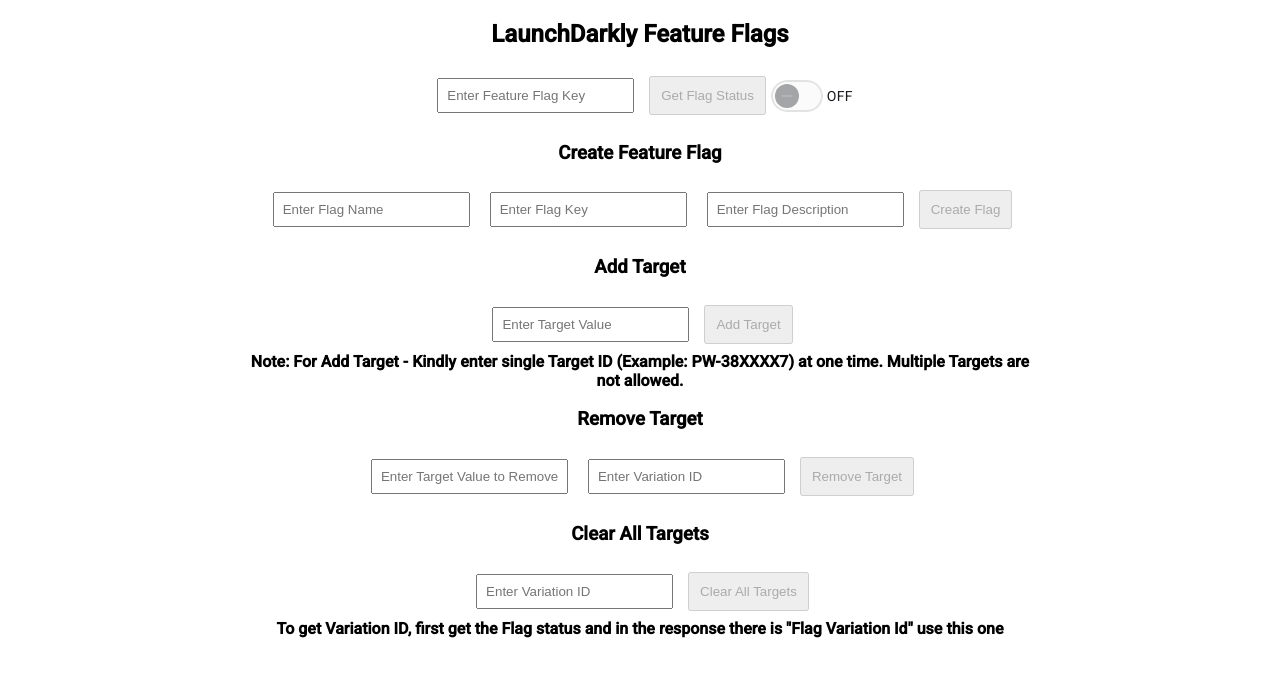
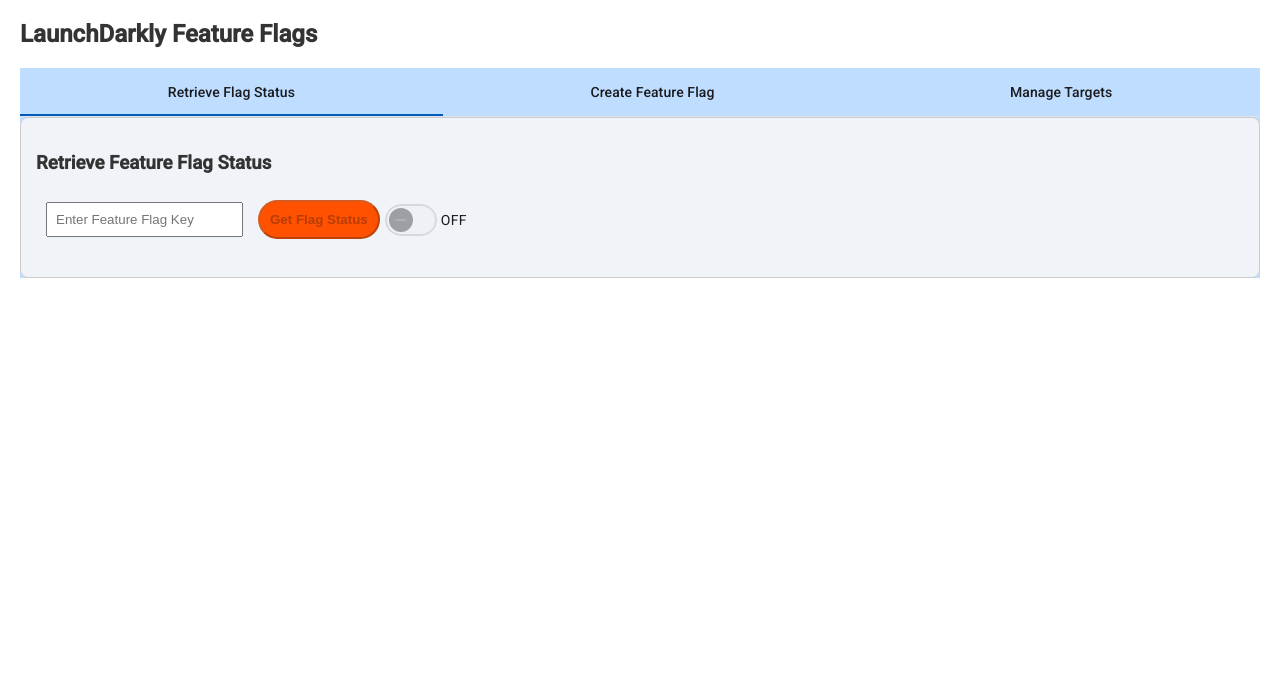
Before and after one commit to omohanteja/launchdarkly-dashboard, an Angular app: page / in a window 1280 px wide. Shown: the top 676 px of the page. Built offline with nearby package versions, Linux system fonts and the light colour scheme.

Commit message:
Styling changes

```diff
--- a/src/app/app.module.ts
+++ b/src/app/app.module.ts
@@ -6,10 +6,11 @@
 import { LaunchdarklyService } from './launchdarkly.service';
 import { FeatureFlagsComponent } from './feature-flags/feature-flags.component';
 import { MatSlideToggleModule } from '@angular/material/slide-toggle';
+import { MatTab, MatTabGroup } from '@angular/material/tabs';
 
 @NgModule({
   declarations: [AppComponent, FeatureFlagsComponent],
-  imports: [BrowserModule, HttpClientModule, FormsModule, MatSlideToggleModule],
+  imports: [BrowserModule, HttpClientModule, FormsModule, MatSlideToggleModule, MatTabGroup, MatTab],
   providers: [LaunchdarklyService],
   bootstrap: [AppComponent],
 })
--- a/src/app/feature-flags/feature-flags.component.css
+++ b/src/app/feature-flags/feature-flags.component.css
@@ -1,29 +1,84 @@
-.container {
-    max-width: 800px;
-    margin: auto;
-    text-align: center;
+  .custom-tab-group {
+    background-color: #007bff41; /* Set the tab background color */
+    color: white;
   }
+
+  .container {
+    margin: 20px;
+  }
+  .mat-tab-label {
+    background-color: #1277e3e2; /* Unselected tab background color */
+    color: white; /* Unselected tab text color */
+    padding: 10px;
+    border-radius: 4px;
+    margin-right: 4px;
+  }
+
+  /* Style for the active (selected) tab */
+  .mat-tab-label-active {
+    background-color: #0056b3; /* Selected tab background color */
+    color: #f9f9f9; /* Selected tab text color */
+    font-weight: bold;
+    box-shadow: 0px 4px 6px rgba(0, 0, 0, 0.2); /* Optional: Add shadow for emphasis */
+    border: 2px solid #003f7f; /* Optional: Add border for selected tab */
+  }
+
+  /* Optional: Add hover effects to tabs */
+  .mat-tab-label:hover {
+    background-color: #0066cc; /* Slightly darker shade on hover */
+    cursor: pointer;
+  }
+
+  .tab-content {
+    padding: 15px;
+    background-color: #f0f4f8;
+    border: 1px solid #ccc;
+    border-radius: 8px;
+  }
+
+  .input-group {
+    margin-bottom: 15px;
+  }
+
   input {
     margin: 10px;
     padding: 8px;
   }
   button {
     margin: 5px;
+    border-radius: 25px;
     padding: 10px;
     cursor: pointer;
-  }
-  table {
-    font-family: arial, sans-serif;
-    border-collapse: collapse;
-    width: 100%;
+    font-weight: bold;
+    background-color: #ff5100;
   }
 
-  td, th {
-    border: 1px solid #dddddd;
-    text-align: left;
-    padding: 8px;
+  table {
+    width: 100%;
+    border-collapse: collapse;
+    margin-top: 15px;
+    background-color: #ffffff;
   }
 
-  tr:nth-child(odd) {
-    background-color: #dddddd;
+  table, th, td {
+    border: 1px solid #0f0101;
   }
+  table, th, td {
+    border: 1px solid #ccc; /* Light gray border for clarity */
+  }
+
+  th {
+    background-color: #007bff; /* Header background color (blue) */
+    color: white; /* Header text color (white) */
+    padding: 10px; /* Padding for better spacing */
+  }
+
+  td {
+    background-color: #f9f9f9; /* Light gray for table cells */
+    color: #333; /* Text color for content */
+    padding: 8px; /* Padding for better readability */
+  }
+
+  h2, h3, h4 {
+    color: #333;
+  }
--- a/src/app/feature-flags/feature-flags.component.html
+++ b/src/app/feature-flags/feature-flags.component.html
@@ -1,66 +1,105 @@
 <div class="container">
   <h2>LaunchDarkly Feature Flags</h2>
+
+  <!-- Tab Group -->
+  <mat-tab-group  mat-stretch-tabs class="custom-tab-group">
+
+    <!-- Tab 1: Retrieve Flag Status -->
+    <mat-tab label="Retrieve Flag Status">
+      <div class="tab-content">
+        <h3>Retrieve Feature Flag Status</h3>
+        <div class="input-group">
           <input [(ngModel)]="featureFlagKey" placeholder="Enter Feature Flag Key" required />
           <button (click)="getFlagStatus()" [disabled]="!featureFlagKey">Get Flag Status</button>
-    <label>
+
         <mat-slide-toggle
           [disabled]="!featureFlagKey"
           [(ngModel)]="isFlagEnabled"
           (change)="toggleFlag()">
           {{ isFlagEnabled ? 'ON' : 'OFF' }}
         </mat-slide-toggle>
-        <!-- <input type="checkbox" [disabled]="!featureFlagKey" [(ngModel)]="isFlagEnabled" (change)="toggleFlag()" /> Toggle Flag(If checked means Flag is ON) -->
-    </label>
-
-    <!-- <button (click)="deleteFeatureFlag()" [disabled]="!featureFlagKey">Delete Flag</button> -->
+      </div>
         <div *ngIf="flagStatus">
-
+          <h4>Flag Details:</h4>
           <table>
+            <thead>
               <tr>
                 <th>Flag Key</th>
-              <th>Flag Status</th>
+                <th>Test Envitonment - Flag Status</th>
                 <th>Flag Variation Id</th>
-              <th>Targets</th>
+                <th>Test Envitonment- Targets</th>
+                <th>PROD Envitonment - Flag Status</th>
+                <th>PROD Envitonment- Targets</th>
               </tr>
+            </thead>
+            <tbody>
               <tr>
-              <td>{{ flagStatus.key}} </td>
-              <td>{{ flagStatus.environments.test.on == true ? 'ON' : 'OFF'}}</td>
-              <td>{{ flagStatus.variations[0]._id}}</td>
-              <td><div *ngFor="let item of flagStatus.environments.test.targets">
+                <td>{{ flagStatus.key }}</td>
+                <td>{{ flagStatus.environments.test.on ? 'ON' : 'OFF' }}</td>
+                <td>{{ flagStatus.variations[0]._id }}</td>
+                <td>
+                  <div *ngFor="let item of flagStatus.environments.test.targets">
                     <div *ngFor="let person of item.values">
-                    <span>{{person}}</span>
+                      <span>{{ person }}</span>
+                    </div>
+                  </div>
+                </td>
+                <td>{{ flagStatus.environments.production.on ? 'ON' : 'OFF' }}</td>
+                <td>
+                  <div *ngFor="let item of flagStatus.environments.production.targets">
+                    <div *ngFor="let person of item.values">
+                      <span>{{ person }}</span><br>
                     </div>
                   </div>
                 </td>
               </tr>
+            </tbody>
           </table>
         </div>
+        <h3 *ngIf="flagStatus == false">Flag Not Created yet!!! Kindly create the flag.</h3>
+      </div>
+    </mat-tab>
 
-    <p *ngIf="flagStatus == false">Flag Not Created yet!!! Kindly create the flag.</p>
-
-    <h3>Create Feature Flag</h3>
+    <!-- Tab 2: Create Feature Flag -->
+    <mat-tab label="Create Feature Flag">
+      <div class="tab-content">
+        <h3>Create a New Feature Flag</h3>
+        <div class="input-group">
           <input [(ngModel)]="newFlagData.name" placeholder="Enter Flag Name" required />
           <input [(ngModel)]="newFlagData.key" placeholder="Enter Flag Key" required />
           <input [(ngModel)]="newFlagData.description" placeholder="Enter Flag Description" required />
           <button (click)="createFeatureFlag()" [disabled]="!newFlagData.name || !newFlagData.key || !newFlagData.description">Create Flag</button>
+        </div>
+      </div>
+    </mat-tab>
 
-    <h3>Add Target</h3>
+    <!-- Tab 3: Manage Targets -->
+    <mat-tab label="Manage Targets">
+      <div class="tab-content">
+        <h3>Manage Targets</h3>
+
+        <h4>Add Target</h4>
+        <div class="input-group">
           <input [(ngModel)]="targetData.values[0]" placeholder="Enter Target Value" required />
-    <button (click)="addTargetToFlag()" [disabled]="!targetData.values[0] || !featureFlagKey">Add Target</button><br>
-    <b>Note: For Add Target - Kindly enter single Target ID (Example: PW-38XXXX7) at one time. Multiple Targets are not allowed.</b>
+          <button (click)="addTargetToFlag()" [disabled]="!targetData.values[0] || !featureFlagKey">Add Target</button>
+        </div>
+        <h4>Note: Enter a single Target ID (e.g., PW-38XXXX7) at one time. Multiple Targets are not allowed.</h4>
 
-    <br>
-
-    <h3>Remove Target</h3>
+        <h4>Remove Target</h4>
+        <div class="input-group">
           <input [(ngModel)]="removeTargetValues[0]" placeholder="Enter Target Value to Remove" required />
           <input [(ngModel)]="removeTargetVariationId" placeholder="Enter Variation ID" required />
           <button (click)="removeTarget()" [disabled]="!featureFlagKey || !removeTargetValues[0] || !removeTargetVariationId">Remove Target</button>
+        </div>
 
-    <h3>Clear All Targets</h3>
+        <h4>Clear All Targets</h4>
+        <div class="input-group">
           <input [(ngModel)]="variationId" placeholder="Enter Variation ID" required />
           <button (click)="clearAllTargets()" [disabled]="!featureFlagKey || !variationId">Clear All Targets</button>
-    <div><b>To get Variation ID, first get the Flag status and in the response there is "Flag Variation Id" use this one</b></div>
+        </div>
+        <h4>To get Variation ID, first get the Flag status and use the "Flag Variation Id" from the response.</h4>
+      </div>
+    </mat-tab>
 
-    <br>
-
+  </mat-tab-group>
 </div>
--- a/src/app/feature-flags/feature-flags.component.ts
+++ b/src/app/feature-flags/feature-flags.component.ts
@@ -16,6 +16,7 @@
   targetData = { variation: 0, values: [''] };
   removeTargetValues = [''];
   isFlagEnabled: boolean = false;
+  targetFeatureFlagKey: string = '';
 
   constructor(private launchDarklyService: LaunchdarklyService) {}
 
@@ -32,10 +33,14 @@
   toggleFlag() {
     this.launchDarklyService.updateFlag(this.featureFlagKey, this.isFlagEnabled).subscribe(
       () => {
-        alert('Flag toggled successfully!');
+        alert(this.featureFlagKey + 'Flag toggled successfully!');
         this.getFlagStatus();
       },
-      (error) => console.error(error)
+      (error) => {
+        this.isFlagEnabled = false;
+        console.error(error);
+        alert('Invalid Flag. Kindly check the flag created or not. If not create the flag first!');
+      }
     );
   }
 
```
Lines whose indentation alone changed are shown as unchanged.
